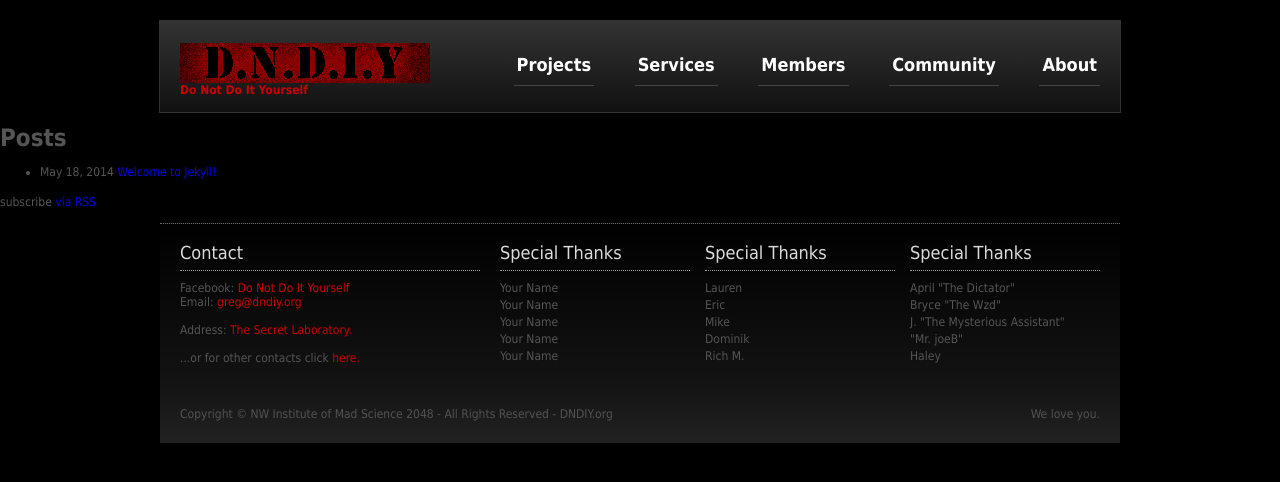
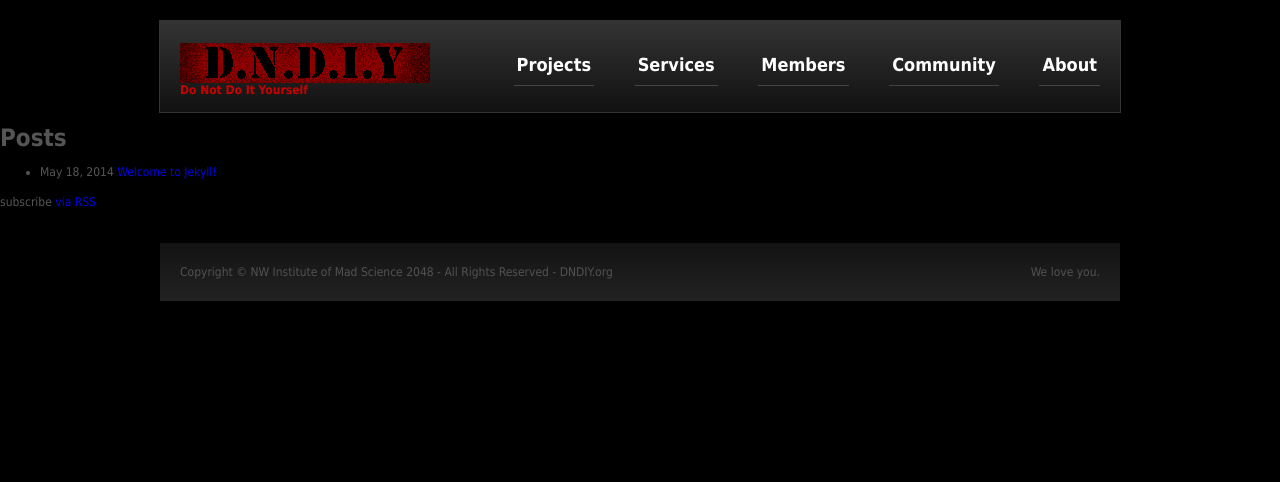
Before and after one commit to dndiy/dndiy.org, a Jekyll site: the page built from index_default.html, in a window 1280 px wide. Shown: the top 482 px of the page. Built offline with Jekyll 4.4.1, drawn with Linux system fonts in a browser that asks for light colours.

Commit message:
footer edit

```diff
--- a/_includes/footer.html
+++ b/_includes/footer.html
@@ -1,52 +1,13 @@
+<div id="spacer">
+</div>
 
 <div class="wrapper">
-  <div id="footer">
-    <div id="newsletter">
-    <h2>Contact</h2>
-      <p>Facebook: <a href="https://www.facebook.com/dndiy"> Do Not Do It Yourself </a></p>
-      <p>Email: <a href="mailto:greg@dndiy.org"> greg@dndiy.org</a></p>
-      <p><br>Address: <a href="#">The Secret Laboratory.</a></p>
-      <p><br>...or for other contacts click <a href="contact.html">here.</a></p>
-      <p></p>
-
-    </div>
-    <div class="footbox">
-      <h2>Special Thanks</h2>
-      <ul>
-        <li>April "The Dictator"</a></li>
-        <li>Bryce "The Wzd"</a></li>
-        <li>J. "The Mysterious Assistant"</a></li>
-        <li>"Mr. joeB"</a></li>
-        <li class="last">Haley</a></li>
-      </ul>
-    </div>
-    <div class="footbox">
-      <h2>Special Thanks</h2>
-      <ul>
-        <li>Lauren</a></li>
-        <li>Eric</a></li>
-        <li>Mike</a></li>
-        <li>Dominik</a></li>
-        <li class="last">Rich M.</a></li>
-      </ul>
-    </div>
-    <div class="footbox">
-      <h2>Special Thanks</h2>
-      <ul>
-        <li>Your Name</a></li>
-        <li>Your Name</a></li>
-        <li>Your Name</a></li>
-        <li>Your Name</a></li>
-        <li class="last">Your Name</a></li>
-      </ul>
-    </div>
+  <div id="copyright">
+     <p class="fl_left">Copyright &copy; NW Institute of Mad Science 2048 - All Rights Reserved - <a href="#">DNDIY.org</a></p>
+     <p class="fl_right">We love you.</a></p>
     <br class="clear" />
   </div>
 </div>
-<div class="wrapper">
-  <div id="copyright">
-    <p class="fl_left">Copyright &copy; NW Institute of Mad Science 2048 - All Rights Reserved - <a href="#">DNDIY.org</a></p>
-    <p class="fl_right">We love you.</a></p>
-    <br class="clear" />
-  </div>
+
+<div id="spacer">
 </div>
```
